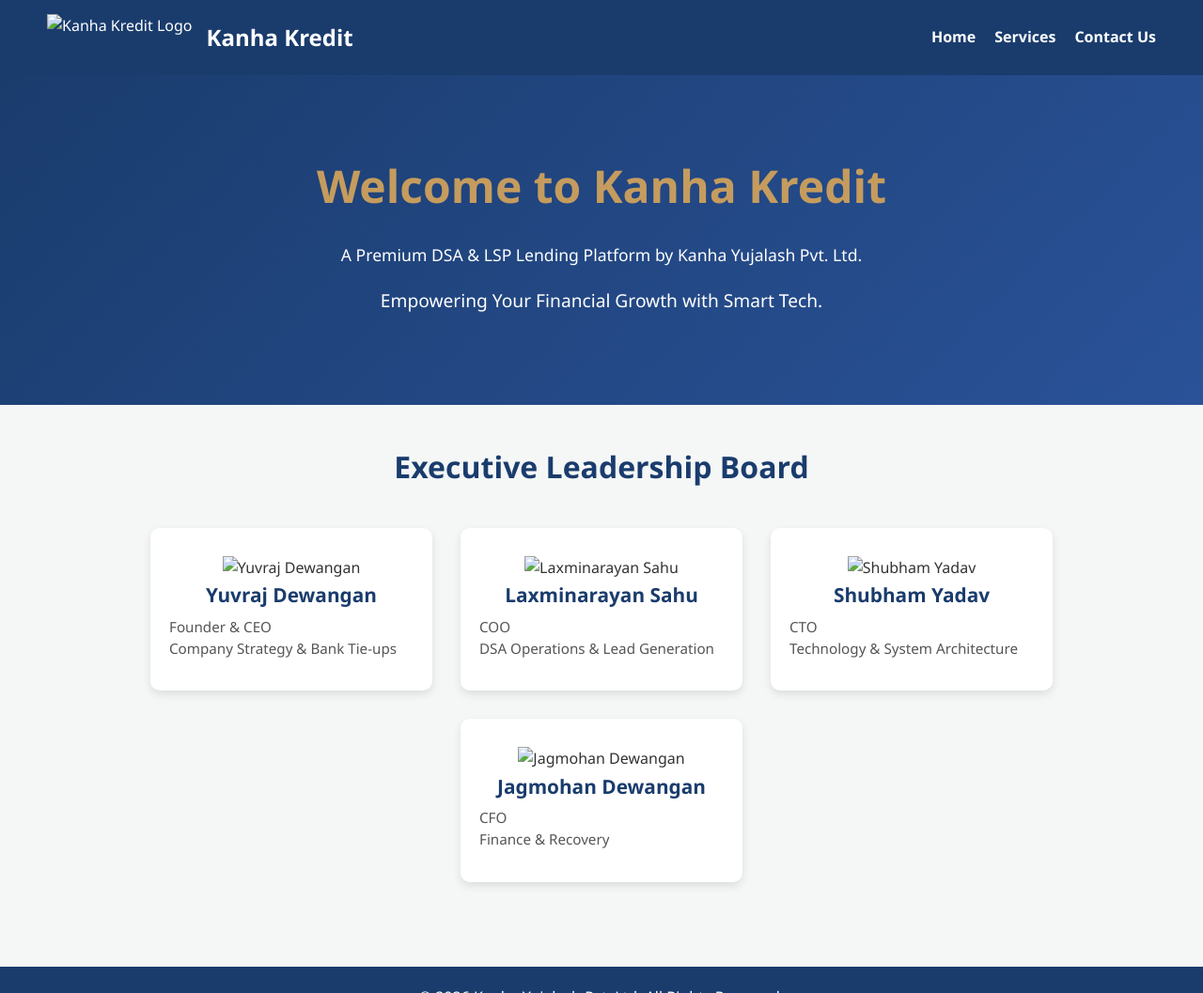
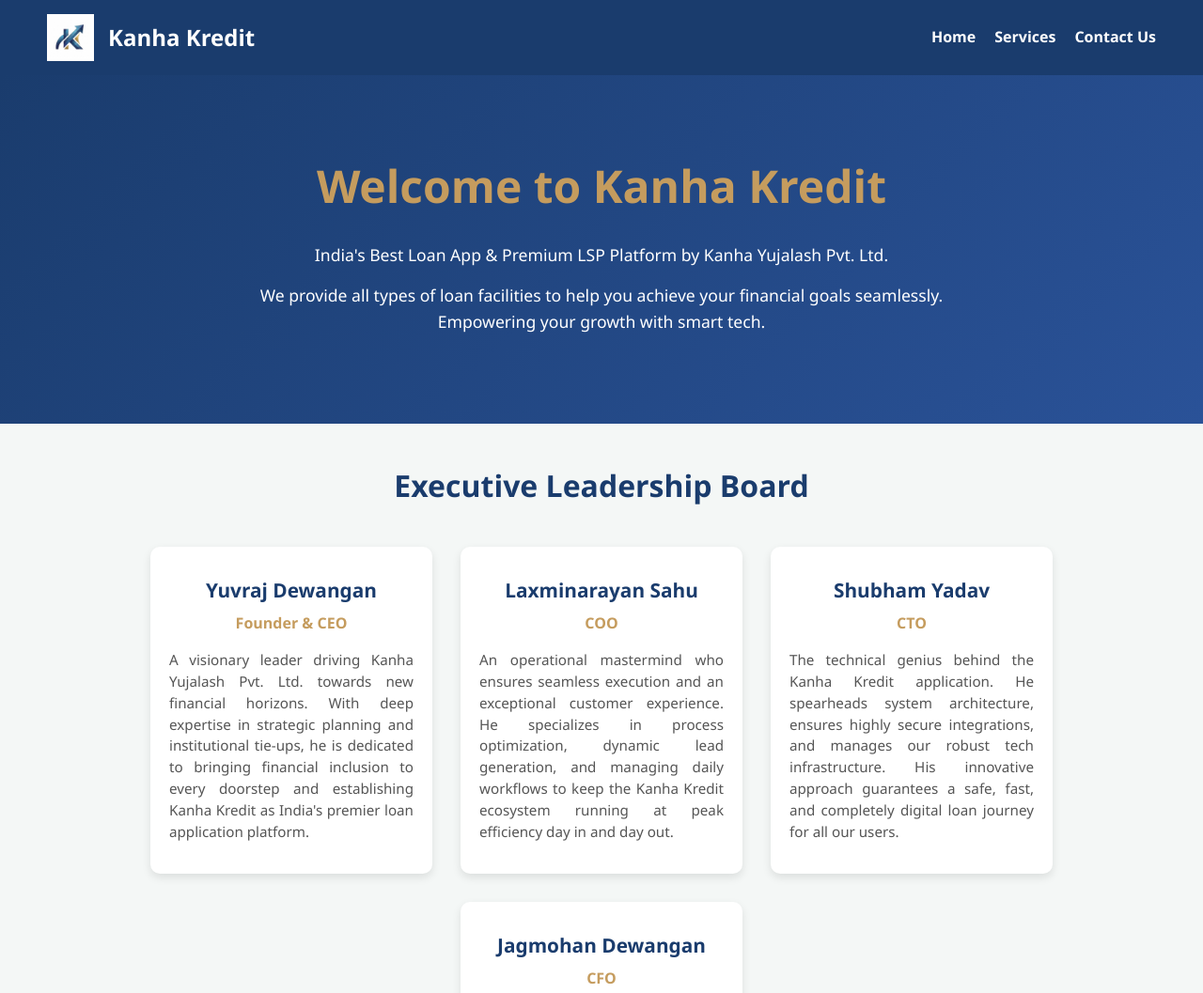
Before and after one commit to yuvrajkanhatech-svg/kanha-yujalash, a plain HTML site: page index.html in a window 1280 px wide. Shown: the top 1057 px of the page at 94% size. Drawn offline with Linux system fonts and the light colour scheme.

Commit message:
Update index.html

```diff
--- a/index.html
+++ b/index.html
@@ -3,9 +3,7 @@
 <head>
     <meta charset="UTF-8">
     <meta name="viewport" content="width=device-width, initial-scale=1.0">
-    <meta name="description" content="Kanha Kredit by Kanha Yujalash Pvt. Ltd. - India's trusted DSA/LSP Fintech Platform. Fast, secure, and reliable digital lending solutions.">
-    <meta name="keywords" content="Kanha Kredit, Kanha Yujalash Pvt Ltd, Yuvraj Dewangan, DSA, LSP, Loan Provider, Fintech, Rajnandgaon">
-    <meta name="author" content="Kanha Yujalash Pvt. Ltd.">
+    <meta name="description" content="Kanha Kredit - India's Best LSP & Loan App by Kanha Yujalash Pvt. Ltd. Get access to all types of loans instantly.">
     <title>Kanha Kredit | Home</title>
     <link rel="stylesheet" href="style.css">
 </head>
@@ -13,8 +11,7 @@
 
 <header>
     <a href="index.html" class="logo-container">
-        <!-- यहाँ लोगो फाइल का नाम 58644.png इस्तेमाल किया गया है -->
-        <img src="58644.png" alt="Kanha Kredit Logo" class="logo-img">
+        <img src="1792573406918.png" alt="Kanha Kredit Logo" class="logo-img">
         <h2>Kanha Kredit</h2>
     </a>
     <nav>
@@ -28,36 +25,31 @@
 
 <section class="hero">
     <h1>Welcome to Kanha Kredit</h1>
-    <p>A Premium DSA & LSP Lending Platform by Kanha Yujalash Pvt. Ltd.</p>
-    <p style="margin-top: 20px; font-size: 1.2rem;">Empowering Your Financial Growth with Smart Tech.</p>
+    <p>India's Best Loan App & Premium LSP Platform by Kanha Yujalash Pvt. Ltd.</p>
+    <p>We provide all types of loan facilities to help you achieve your financial goals seamlessly. Empowering your growth with smart tech.</p>
 </section>
 
 <h2 class="section-title">Executive Leadership Board</h2>
 <div class="team-container">
     <div class="card">
-        <!-- जब आप फोटो अपलोड करें, तो उसका नाम yuvraj.jpg रखें -->
-        <img src="yuvraj.jpg" alt="Yuvraj Dewangan">
         <h3>Yuvraj Dewangan</h3>
-        <p>Founder & CEO</p>
-        <p>Company Strategy & Bank Tie-ups</p>
+        <h4>Founder & CEO</h4>
+        <p>A visionary leader driving Kanha Yujalash Pvt. Ltd. towards new financial horizons. With deep expertise in strategic planning and institutional tie-ups, he is dedicated to bringing financial inclusion to every doorstep and establishing Kanha Kredit as India's premier loan application platform.</p>
     </div>
     <div class="card">
-        <img src="laxminarayan.jpg" alt="Laxminarayan Sahu">
         <h3>Laxminarayan Sahu</h3>
-        <p>COO</p>
-        <p>DSA Operations & Lead Generation</p>
+        <h4>COO</h4>
+        <p>An operational mastermind who ensures seamless execution and an exceptional customer experience. He specializes in process optimization, dynamic lead generation, and managing daily workflows to keep the Kanha Kredit ecosystem running at peak efficiency day in and day out.</p>
     </div>
     <div class="card">
-        <img src="shubham.jpg" alt="Shubham Yadav">
         <h3>Shubham Yadav</h3>
-        <p>CTO</p>
-        <p>Technology & System Architecture</p>
+        <h4>CTO</h4>
+        <p>The technical genius behind the Kanha Kredit application. He spearheads system architecture, ensures highly secure integrations, and manages our robust tech infrastructure. His innovative approach guarantees a safe, fast, and completely digital loan journey for all our users.</p>
     </div>
     <div class="card">
-        <img src="jagmohan.jpg" alt="Jagmohan Dewangan">
         <h3>Jagmohan Dewangan</h3>
-        <p>CFO</p>
-        <p>Finance & Recovery</p>
+        <h4>CFO</h4>
+        <p>A brilliant financial strategist responsible for the robust economic health of the company. He brings critical expertise in financial planning, fund management, and optimizing recovery processes, securing the financial backbone of our rapidly expanding LSP platform.</p>
     </div>
 </div>
 
```
